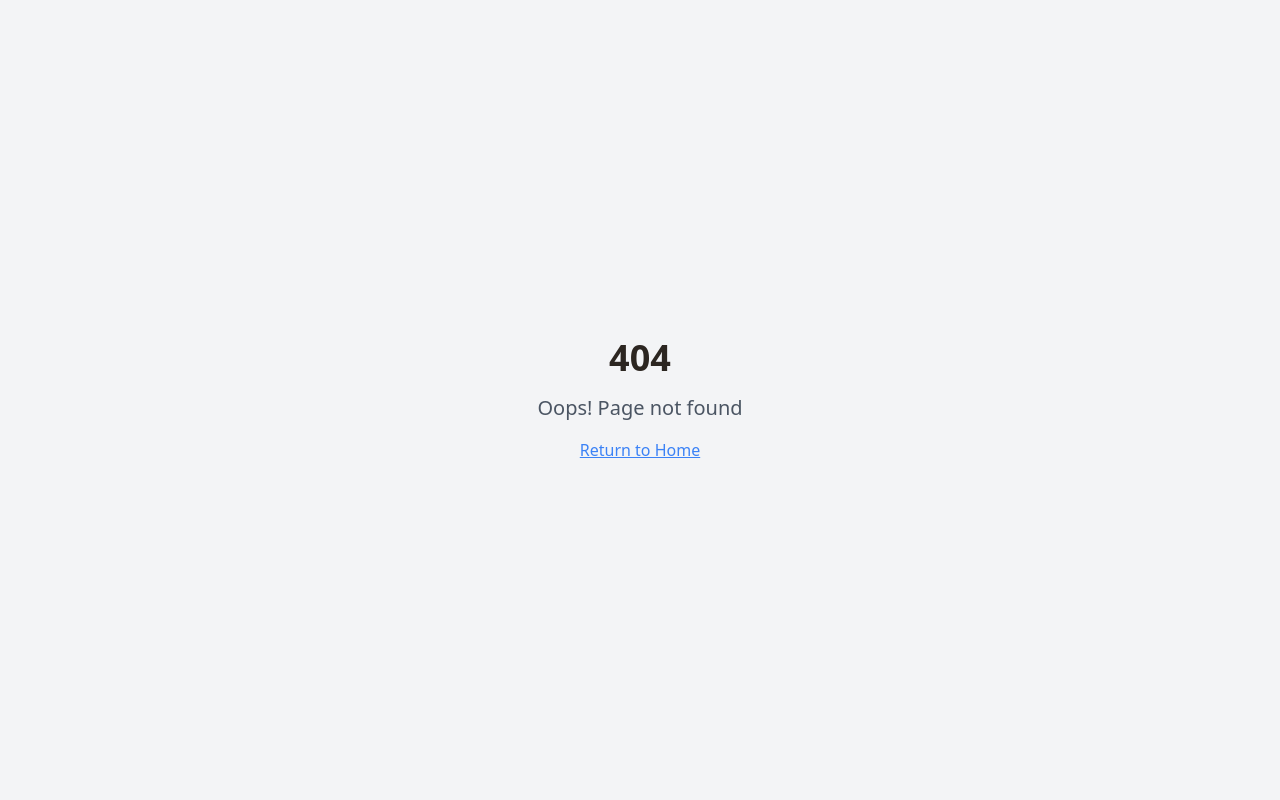
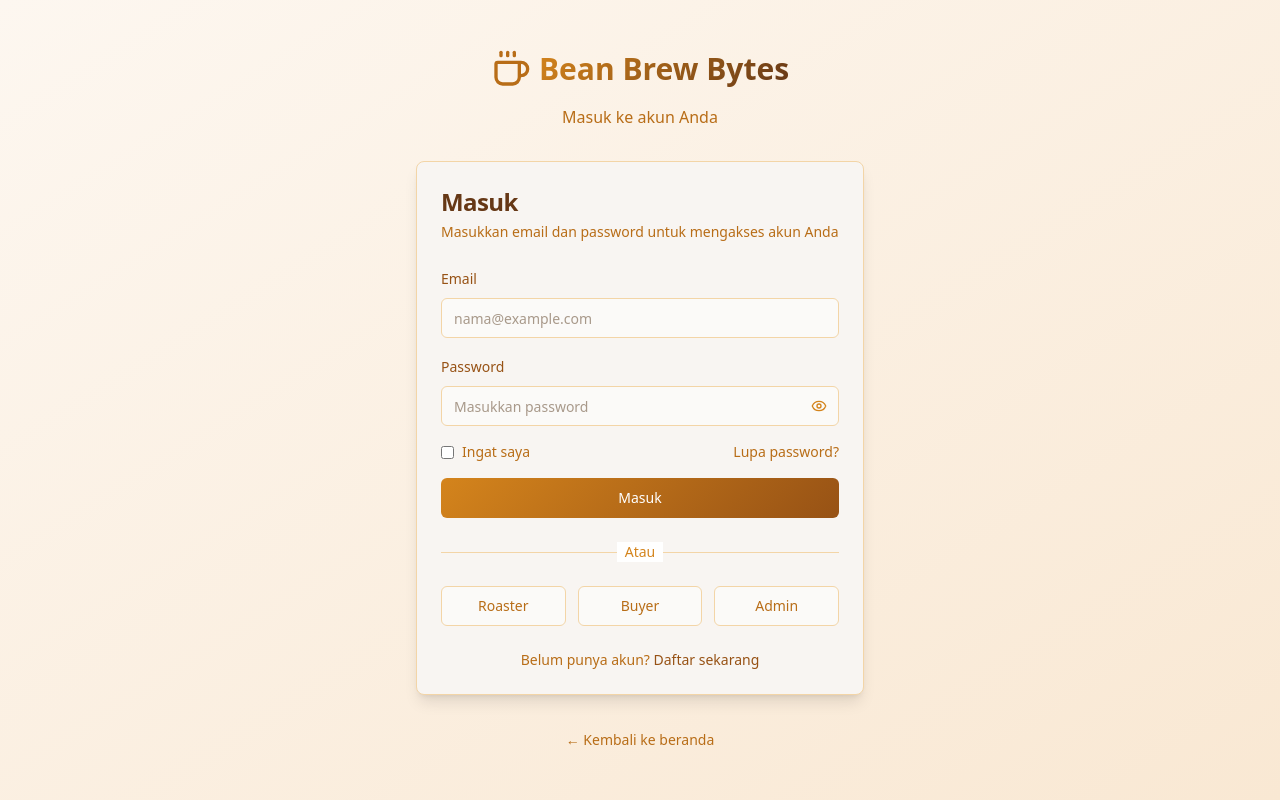
Before and after one commit to dikameo/bean-brew-bytes, a React (Vite) app: page /login in a window 1280 px wide. Before the commit this address had no page. Built offline with nearby package versions, Linux system fonts and the light colour scheme.

Commit message:
Add login page
Implement a login page for user authentication.

```diff
--- a/src/App.tsx
+++ b/src/App.tsx
@@ -5,6 +5,7 @@ import { TooltipProvider } from "@/components/ui/tooltip";
 import { QueryClient, QueryClientProvider } from "@tanstack/react-query";
 import { BrowserRouter, Routes, Route } from "react-router-dom";
 import Index from "./pages/Index";
+import Login from "./pages/Login";
 import RoasterDashboard from "./pages/RoasterDashboard";
 import BuyerDashboard from "./pages/BuyerDashboard";
 import AdminDashboard from "./pages/AdminDashboard";
@@ -22,6 +23,7 @@ const App = () => (
       <BrowserRouter>
         <Routes>
           <Route path="/" element={<Index />} />
+          <Route path="/login" element={<Login />} />
           <Route path="/roaster" element={<RoasterDashboard />} />
           <Route path="/buyer" element={<BuyerDashboard />} />
           <Route path="/admin" element={<AdminDashboard />} />
--- a/src/components/Header.tsx
+++ b/src/components/Header.tsx
@@ -1,5 +1,5 @@
 
-import { Coffee, Menu } from "lucide-react";
+import { Coffee, Menu, LogIn } from "lucide-react";
 import { Button } from "@/components/ui/button";
 import { useState } from "react";
 import { Link } from "react-router-dom";
@@ -43,6 +43,12 @@ const Header = () => {
               className="text-coffee-700 hover:text-coffee-900 transition-colors"
             >
               Admin
+            </Link>
+            <Link to="/login">
+              <Button className="coffee-gradient text-white hover:opacity-90">
+                <LogIn className="h-4 w-4 mr-2" />
+                Masuk
+              </Button>
             </Link>
           </nav>
 
@@ -89,6 +95,12 @@ const Header = () => {
               >
                 Admin
               </Link>
+              <Link to="/login" onClick={() => setIsMenuOpen(false)}>
+                <Button className="coffee-gradient text-white hover:opacity-90 w-full">
+                  <LogIn className="h-4 w-4 mr-2" />
+                  Masuk
+                </Button>
+              </Link>
             </div>
           </nav>
         )}
--- /dev/null
+++ b/src/pages/Login.tsx
@@ -0,0 +1,164 @@
+
+import { useState } from "react";
+import { Link } from "react-router-dom";
+import { Coffee, Eye, EyeOff } from "lucide-react";
+import { Button } from "@/components/ui/button";
+import { Input } from "@/components/ui/input";
+import { Label } from "@/components/ui/label";
+import { Card, CardContent, CardDescription, CardHeader, CardTitle } from "@/components/ui/card";
+
+const Login = () => {
+  const [email, setEmail] = useState("");
+  const [password, setPassword] = useState("");
+  const [showPassword, setShowPassword] = useState(false);
+  const [isLoading, setIsLoading] = useState(false);
+
+  const handleSubmit = async (e: React.FormEvent) => {
+    e.preventDefault();
+    setIsLoading(true);
+
+    // Simulasi proses login
+    setTimeout(() => {
+      setIsLoading(false);
+      console.log("Login attempt:", { email, password });
+      // Di sini akan ada logika autentikasi sebenarnya
+    }, 1000);
+  };
+
+  return (
+    <div className="min-h-screen bg-gradient-to-br from-coffee-50 to-coffee-100 flex items-center justify-center p-4">
+      <div className="w-full max-w-md">
+        {/* Logo dan Header */}
+        <div className="text-center mb-8">
+          <div className="flex items-center justify-center space-x-2 mb-4">
+            <Coffee className="h-10 w-10 text-coffee-600" />
+            <span className="text-3xl font-bold coffee-text-gradient">
+              Bean Brew Bytes
+            </span>
+          </div>
+          <p className="text-coffee-600">Masuk ke akun Anda</p>
+        </div>
+
+        <Card className="border-coffee-200 shadow-lg">
+          <CardHeader className="space-y-1">
+            <CardTitle className="text-2xl text-coffee-900">Masuk</CardTitle>
+            <CardDescription className="text-coffee-600">
+              Masukkan email dan password untuk mengakses akun Anda
+            </CardDescription>
+          </CardHeader>
+          <CardContent>
+            <form onSubmit={handleSubmit} className="space-y-4">
+              <div className="space-y-2">
+                <Label htmlFor="email" className="text-coffee-700">Email</Label>
+                <Input
+                  id="email"
+                  type="email"
+                  placeholder="nama@example.com"
+                  value={email}
+                  onChange={(e) => setEmail(e.target.value)}
+                  required
+                  className="border-coffee-200 focus:ring-coffee-500 focus:border-coffee-500"
+                />
+              </div>
+
+              <div className="space-y-2">
+                <Label htmlFor="password" className="text-coffee-700">Password</Label>
+                <div className="relative">
+                  <Input
+                    id="password"
+                    type={showPassword ? "text" : "password"}
+                    placeholder="Masukkan password"
+                    value={password}
+                    onChange={(e) => setPassword(e.target.value)}
+                    required
+                    className="border-coffee-200 focus:ring-coffee-500 focus:border-coffee-500 pr-10"
+                  />
+                  <button
+                    type="button"
+                    onClick={() => setShowPassword(!showPassword)}
+                    className="absolute right-3 top-1/2 transform -translate-y-1/2 text-coffee-500 hover:text-coffee-700"
+                  >
+                    {showPassword ? <EyeOff className="h-4 w-4" /> : <Eye className="h-4 w-4" />}
+                  </button>
+                </div>
+              </div>
+
+              <div className="flex items-center justify-between">
+                <div className="flex items-center space-x-2">
+                  <input
+                    id="remember"
+                    type="checkbox"
+                    className="rounded border-coffee-200 text-coffee-600 focus:ring-coffee-500"
+                  />
+                  <Label htmlFor="remember" className="text-sm text-coffee-600">
+                    Ingat saya
+                  </Label>
+                </div>
+                <Link
+                  to="/forgot-password"
+                  className="text-sm text-coffee-600 hover:text-coffee-800 hover:underline"
+                >
+                  Lupa password?
+                </Link>
+              </div>
+
+              <Button
+                type="submit"
+                className="w-full coffee-gradient hover:opacity-90 text-white"
+                disabled={isLoading}
+              >
+                {isLoading ? "Memproses..." : "Masuk"}
+              </Button>
+            </form>
+
+            <div className="mt-6">
+              <div className="relative">
+                <div className="absolute inset-0 flex items-center">
+                  <div className="w-full border-t border-coffee-200" />
+                </div>
+                <div className="relative flex justify-center text-sm">
+                  <span className="px-2 bg-white text-coffee-500">Atau</span>
+                </div>
+              </div>
+
+              <div className="mt-6 grid grid-cols-3 gap-3">
+                <Button variant="outline" className="border-coffee-200 text-coffee-600 hover:bg-coffee-50">
+                  Roaster
+                </Button>
+                <Button variant="outline" className="border-coffee-200 text-coffee-600 hover:bg-coffee-50">
+                  Buyer
+                </Button>
+                <Button variant="outline" className="border-coffee-200 text-coffee-600 hover:bg-coffee-50">
+                  Admin
+                </Button>
+              </div>
+            </div>
+
+            <div className="mt-6 text-center">
+              <p className="text-sm text-coffee-600">
+                Belum punya akun?{" "}
+                <Link
+                  to="/register"
+                  className="text-coffee-700 hover:text-coffee-900 font-medium hover:underline"
+                >
+                  Daftar sekarang
+                </Link>
+              </p>
+            </div>
+          </CardContent>
+        </Card>
+
+        <div className="mt-8 text-center">
+          <Link
+            to="/"
+            className="text-coffee-600 hover:text-coffee-800 text-sm hover:underline"
+          >
+            ← Kembali ke beranda
+          </Link>
+        </div>
+      </div>
+    </div>
+  );
+};
+
+export default Login;
```
